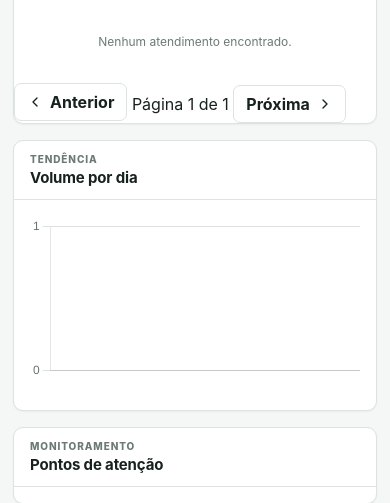
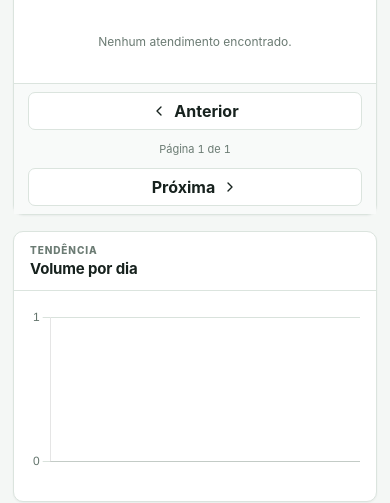
Before and after one commit to Thales0408/support-ai, a Flask app: page / in a window 390 px wide. Shown: the part 997-1500 px from the top of the page. Run offline with Flask 3, Linux system fonts and the light colour scheme; the visitor is signed in with stand-in values (Sample User, id 1); data that the repository does not hold is empty; parts of the project's set-up code (start-up, migrations or seed data) failed here and were passed over; some libraries are stand-ins or nearby versions.

Commit message:
Adiciona paginacao responsiva ao dashboard

```diff
--- a/static/theme.css
+++ b/static/theme.css
@@ -923,6 +923,41 @@ html[data-theme="dark"] .theme-icon-sun {
     position: relative;
 }
 
+.dashboard-page .table-pagination {
+    align-items: center;
+    background: var(--surface-soft);
+    border-top: 1px solid var(--line);
+    display: flex;
+    gap: 12px;
+    justify-content: flex-end;
+    min-height: 54px;
+    padding: 8px 14px;
+}
+
+.dashboard-page .table-pagination span {
+    color: var(--muted);
+    font-size: 11px;
+    font-variant-numeric: tabular-nums;
+    margin-right: auto;
+}
+
+.dashboard-page .table-pagination button {
+    min-width: 96px;
+}
+
+.dashboard-page .menu-form,
+.admin-page .topo-logout {
+    margin: 0;
+}
+
+.dashboard-page .menu-form .menu-action {
+    width: 100%;
+}
+
+.dashboard-page .menu-action-tail {
+    margin-left: auto;
+}
+
 .dashboard-page .insights {
     align-self: start;
     display: grid;
@@ -1824,6 +1859,21 @@ body.admin-page {
         grid-template-columns: 1fr;
     }
 
+    .dashboard-page .table-pagination {
+        align-items: stretch;
+        flex-wrap: wrap;
+    }
+
+    .dashboard-page .table-pagination span {
+        flex: 1 0 100%;
+        margin: 0;
+        text-align: center;
+    }
+
+    .dashboard-page .table-pagination button {
+        flex: 1;
+    }
+
     .dashboard-page .insights {
         grid-template-columns: 1fr;
     }
```
